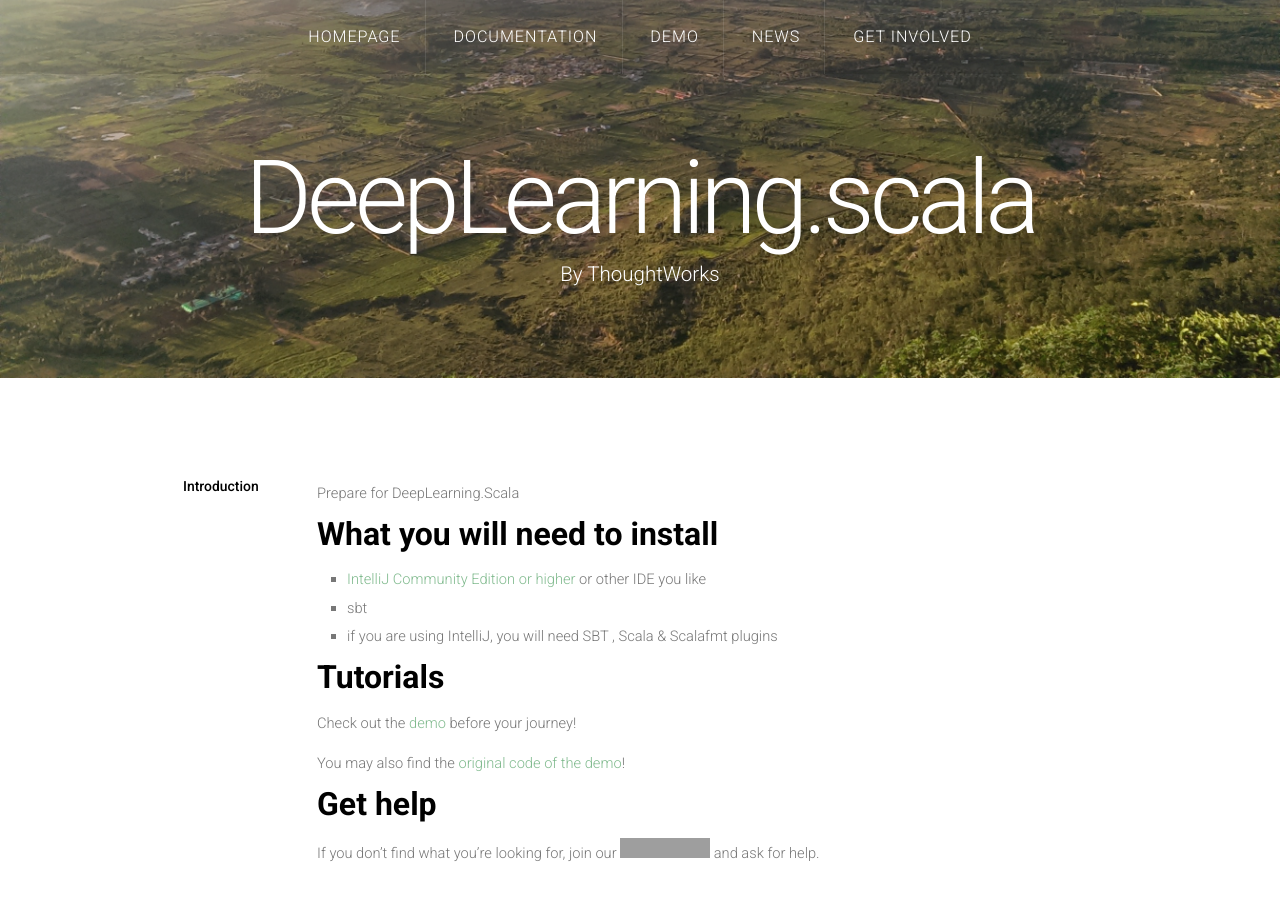
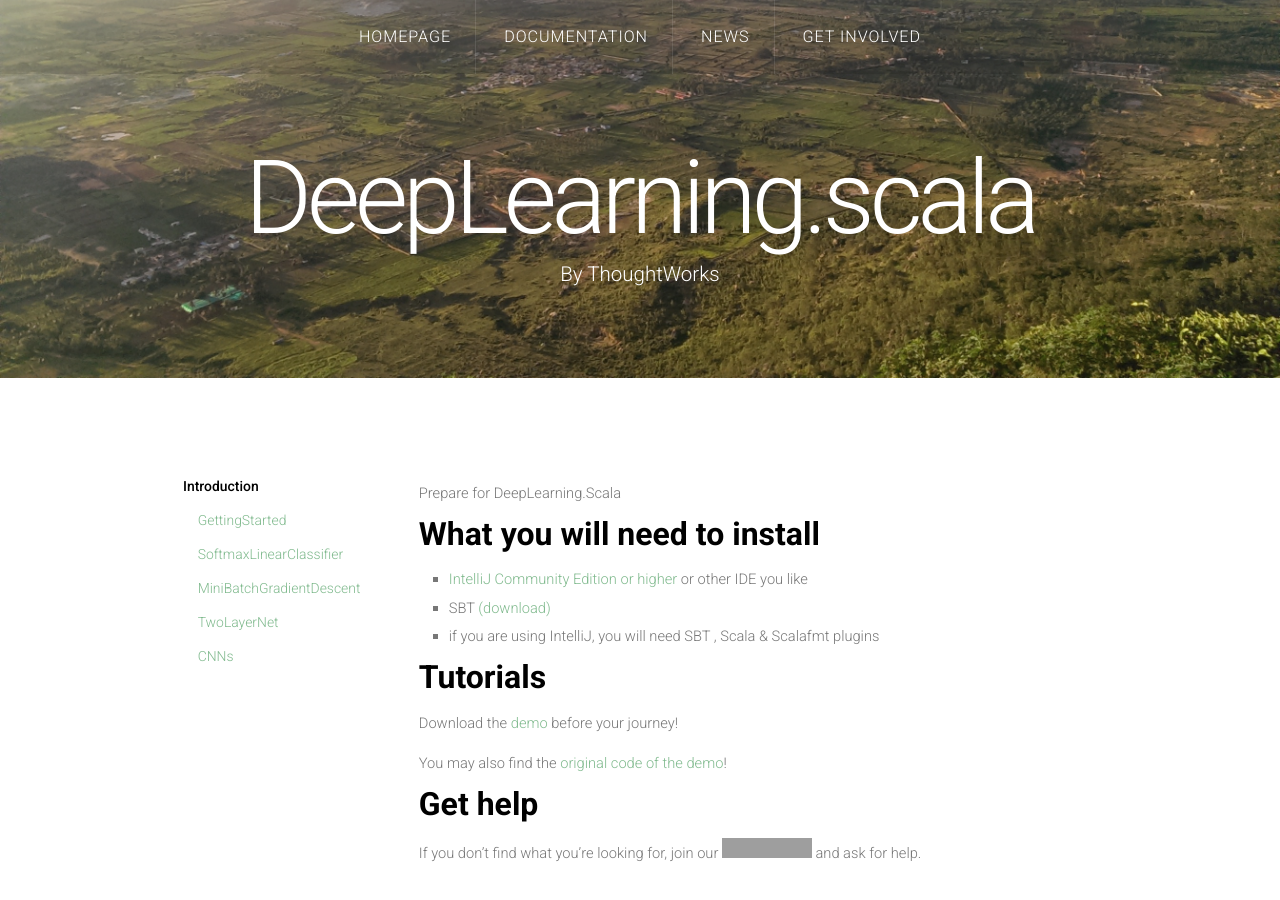
Before and after one commit to ThoughtWorksInc/DeepLearning.scala, a Jekyll site: the page built from doc/index.md, in a window 1280 px wide and 900 px high. Built offline with Jekyll 4.4.1, drawn with Linux system fonts in a browser that asks for light colours; nearby versions of some CDN libraries; comment, search, counter and statistics services are not loaded; grey boxes are pictures that could not be loaded.

Commit message:
combine doc & demo

```diff
--- a/_includes/nav.html
+++ b/_includes/nav.html
@@ -5,7 +5,6 @@
 			{% assign current = page.url | downcase | split: '/' %}
 			<li {% if current[1] == 'index.html' %}class='current'{% endif %}><a href="{{ site.github.url }}/index.html">Homepage</a></li>
 			<li {% if current[1] == 'doc' %}class='current'{% endif %}><a href="{{ site.github.url }}/doc">Documentation</a></li>
-			<li {% if current[1] == 'demo.html' %}class='current'{% endif %}><a href="{{ site.github.url }}/demo">Demo</a></li>
 			<li {% if current[1] == 'news' %}class='current'{% endif %}><a href="{{ site.github.url }}/news">News</a></li>
 			<li {% if current[1] == 'get-involved.html' %}class='current'{% endif %}><a href="{{ site.github.url }}/get-involved">Get Involved</a></li>
 		</ul>
--- a/doc/index.md
+++ b/doc/index.md
@@ -8,12 +8,12 @@
 # What you will need to install
 
 1. [IntelliJ Community Edition or higher](http://www.jetbrains.com/idea/) or other IDE you like
-2. sbt
+2. SBT [(download)](http://www.scala-sbt.org/0.13/tutorial/Setup.html)
 3. if you are using IntelliJ, you will need SBT , Scala & Scalafmt plugins
 
 # Tutorials
 
-Check out the [demo](../demo/) before your journey!
+Download the [demo](https://github.com/ThoughtWorksInc/DeepLearning.scala-website/archive/master.zip) before your journey!
 
 You may also find the [original code of the demo](https://github.com/izhangzhihao/deeplearning-tutorial)!
 
```
Also changed, not shown: _data/demo.yml (deleted, +0 -13 lines), _data/doc.yml (+11 -11 lines), _layouts/demo.html (deleted, +0 -31 lines), demo/index.md (deleted, +0 -31 lines).
